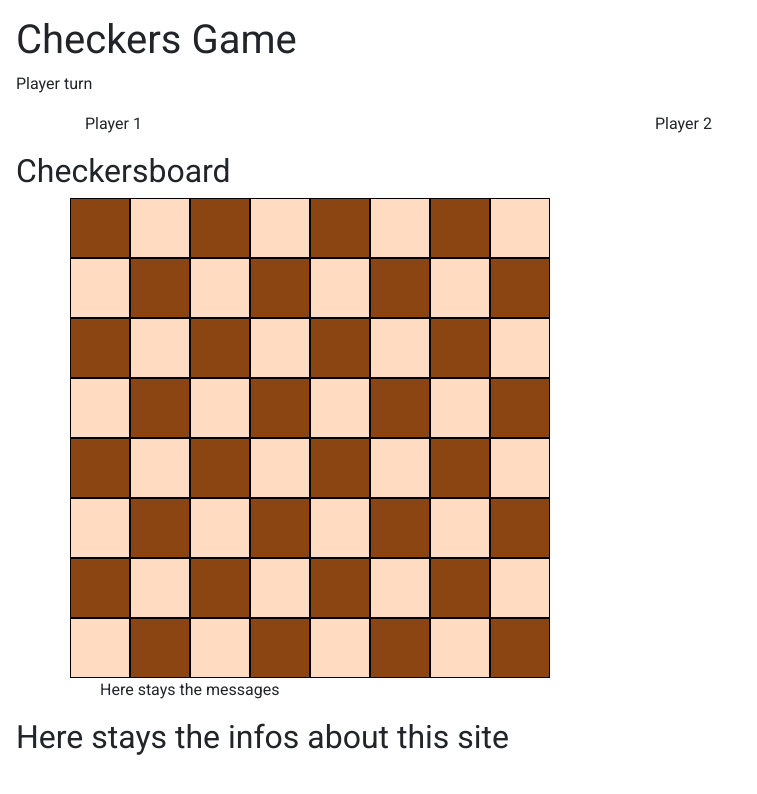
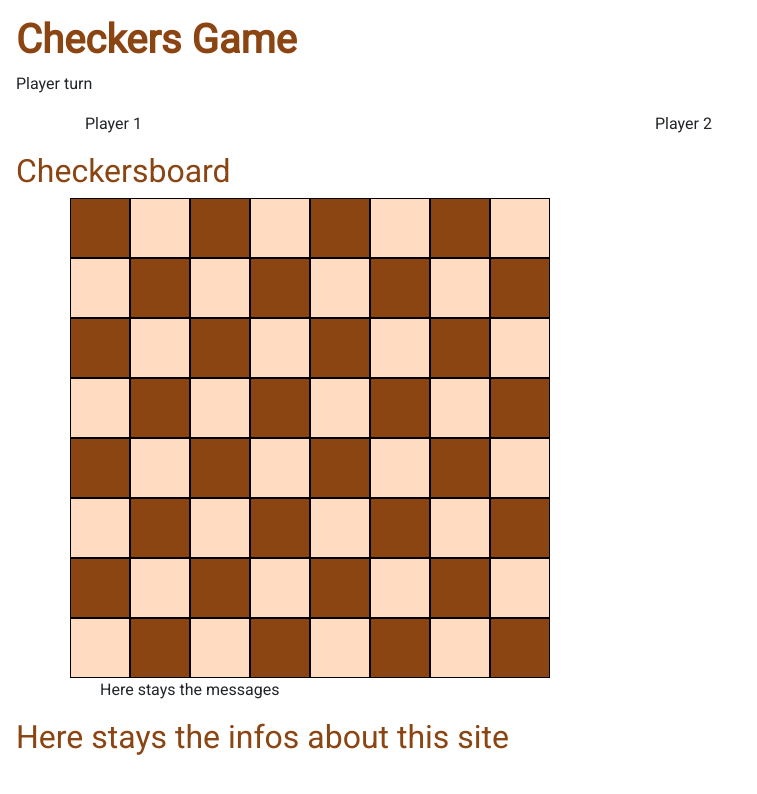
Before and after one commit to davicorreiajr/checkers-game, a website built with webpack: page index.html in a window 1280 px wide. Shown: the whole page, without its empty margins (0-757 px from the left). Built offline with nearby package versions, Linux system fonts and the light colour scheme.

Commit message:
Added style to h1 and h2

```diff
--- a/src/assets/css/styles.css
+++ b/src/assets/css/styles.css
@@ -1,6 +1,15 @@
 body {
   margin: 16px;
   font-family: 'Roboto', sans-serif;
+}
+
+h1 {
+  color: #8B4513;
+  font-weight: bold;
+}
+
+h2 {
+  color: #8B4513;
 }
 
 .board-row {
```
